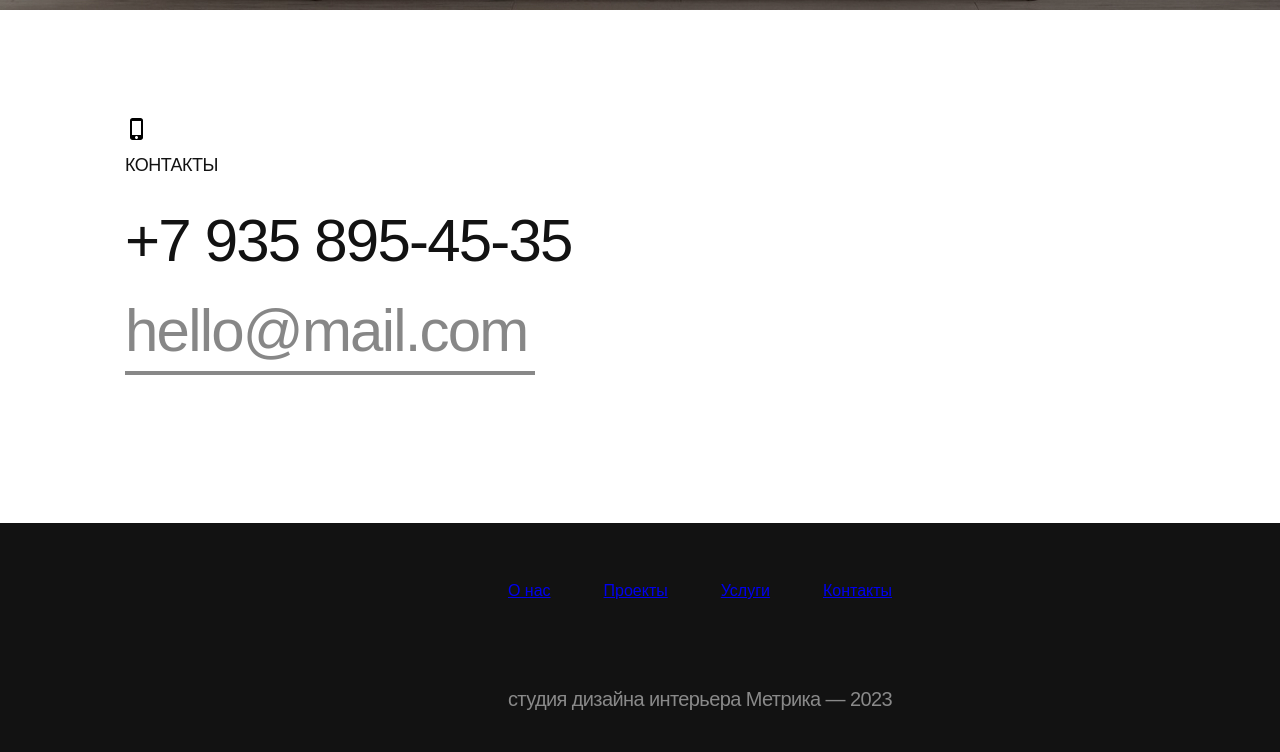
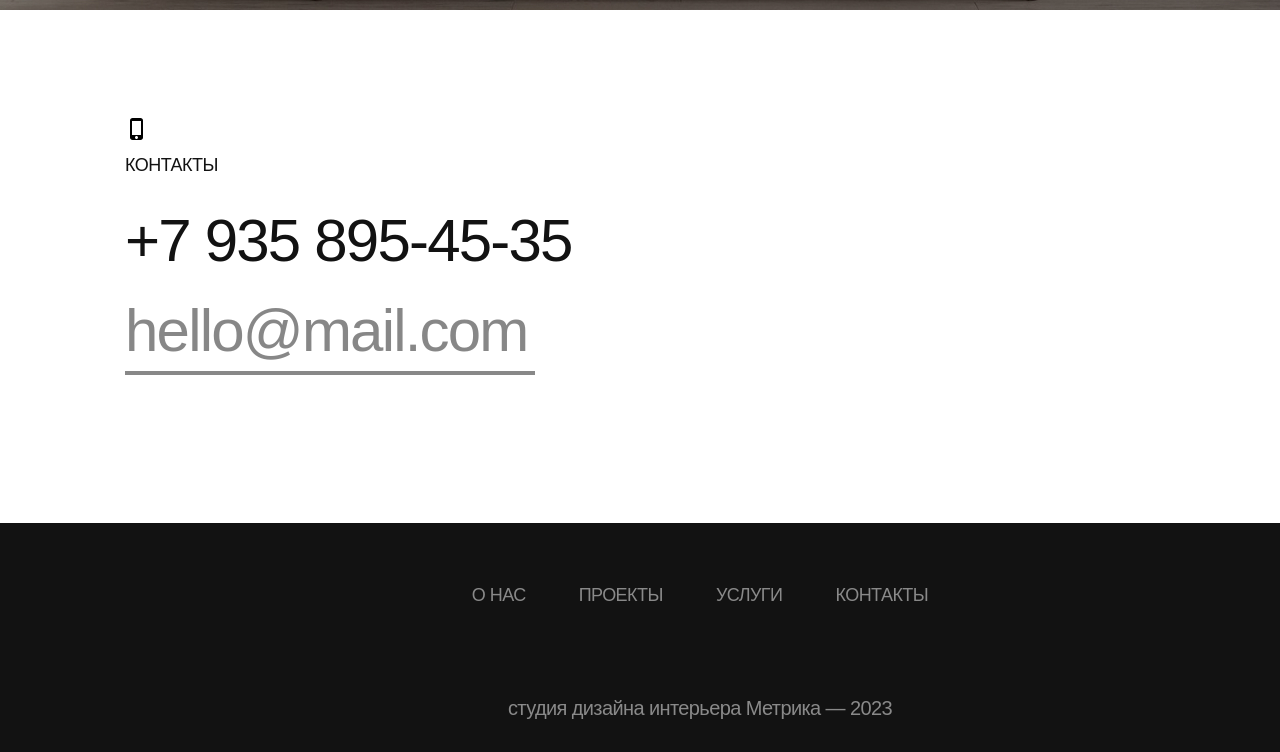
Before and after one commit to AlexYuryevIt/SD.CODE.module-1, a plain HTML site: page index.html in a window 1280 px wide. Shown: the part 4431-5183 px from the top of the page. Drawn offline with Linux system fonts and the light colour scheme; a web font is replaced by a local one.

Commit message:
Update index.html

```diff
--- a/index.html
+++ b/index.html
@@ -112,17 +112,17 @@
     <footer class="footer">
         <nav class="footer__links">
             <ul class="footer__list">
-                <li class="footer___item">
-                    <a href="#about" class="footer___link">О нас</a>
+                <li class="footer__item">
+                    <a href="#about" class="footer__link">О нас</a>
                 </li>
-                <li class="footer___item">
-                    <a href="#projects" class="footer___link">Проекты</a>
+                <li class="footer__item">
+                    <a href="#projects" class="footer__link">Проекты</a>
                 </li>
-                <li class="footer___item">
-                    <a href="#services" class="footer___link">Услуги</a>
+                <li class="footer__item">
+                    <a href="#services" class="footer__link">Услуги</a>
                 </li>
-                <li class="footer___item">
-                    <a href="#contacts" class="footer___link">Контакты</a>
+                <li class="footer__item">
+                    <a href="#contacts" class="footer__link">Контакты</a>
                 </li>
             </ul>
             <p class="footer__text">студия дизайна интерьера Метрика — 2023</p>
```
